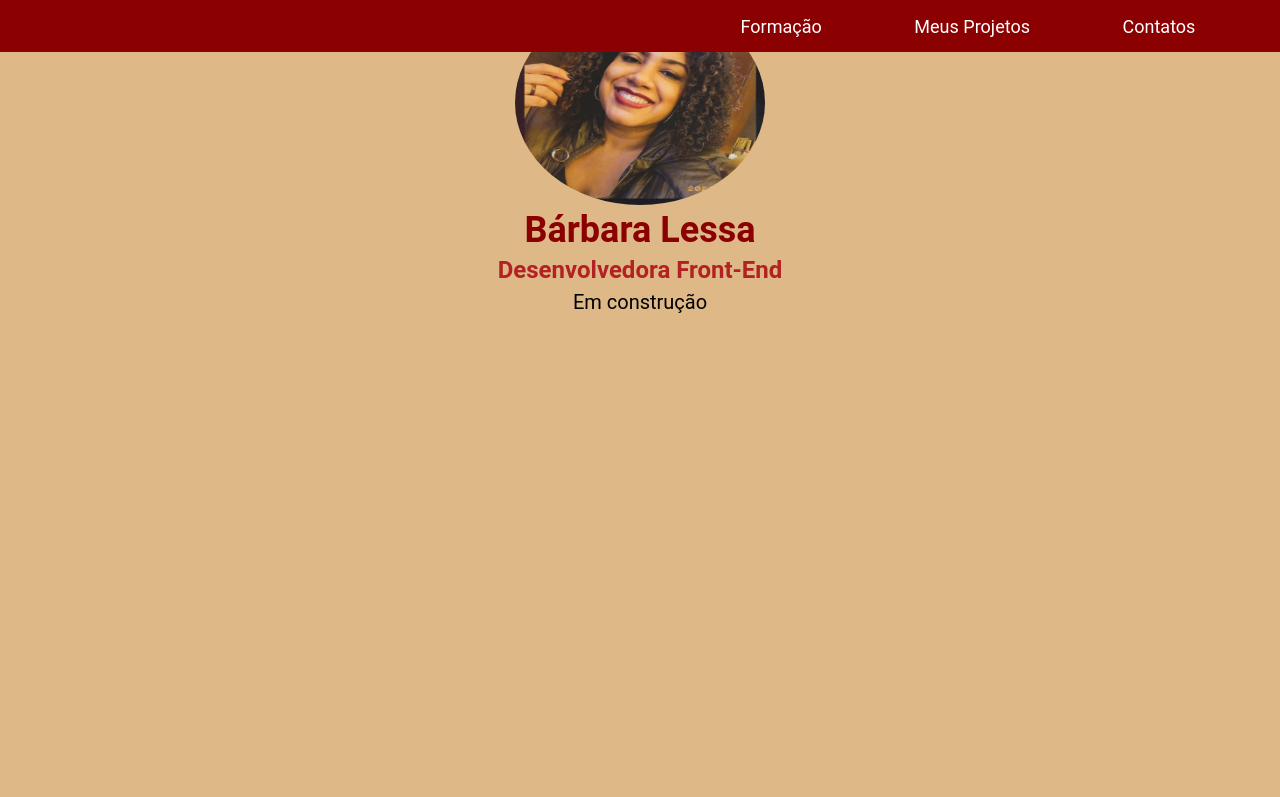
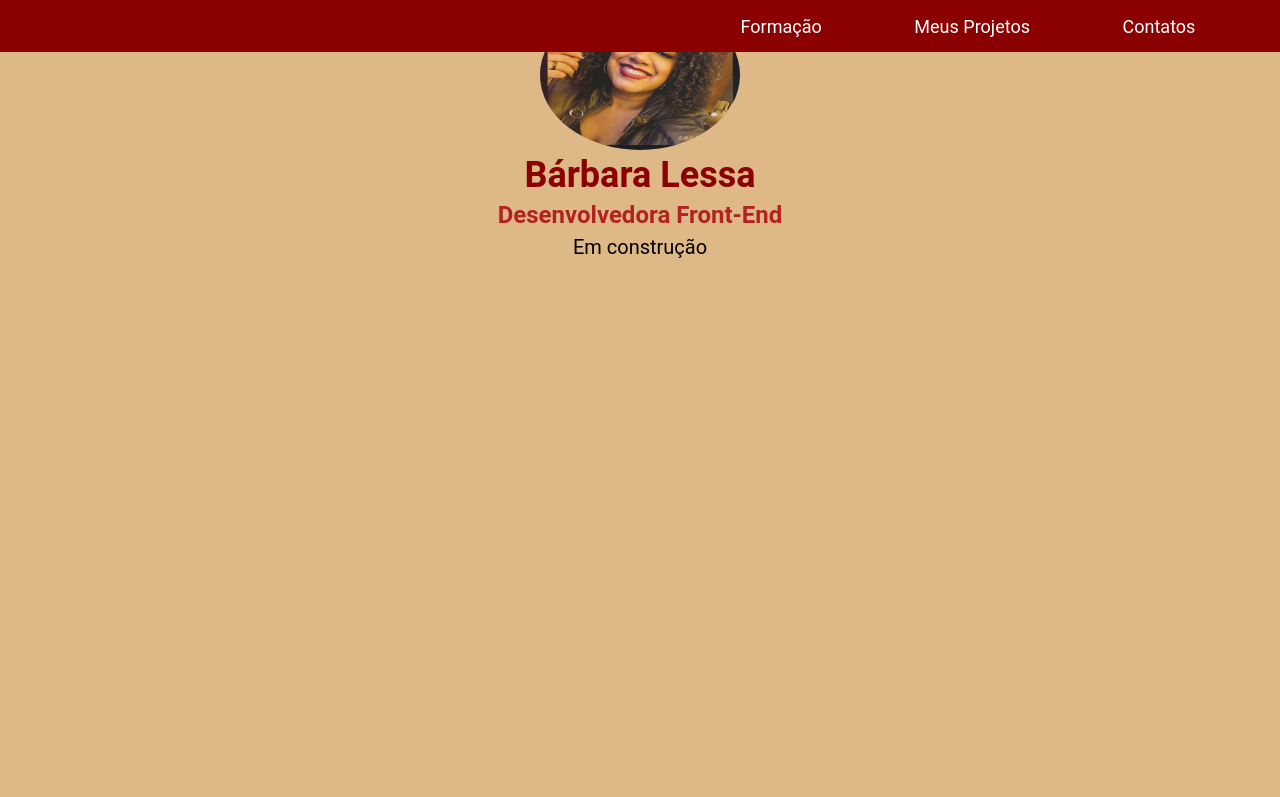
Before and after one commit to bsantoslessa/portfolio-barbara-lessa-pretalab, a plain HTML site: page index.html in a window 1280 px wide. Shown: the top 797 px of the page. Drawn offline with Linux system fonts and the light colour scheme.

Commit message:
https://github.com/bsantoslessa/portfolio-barbara-lessa-pretalab.git

```diff
--- a/index.html
+++ b/index.html
@@ -34,7 +34,7 @@
         <section class="principal">
              <div class="subcontainer-principal container">
                 <div>
-                    <img src="img/Foto de Perfil.jpeg" width="250" height="205" class="imgpos">
+                    <img src="img/Foto de Perfil.jpeg" width="200" height="150" class="imgpos">
 
                  </div>
 
```
